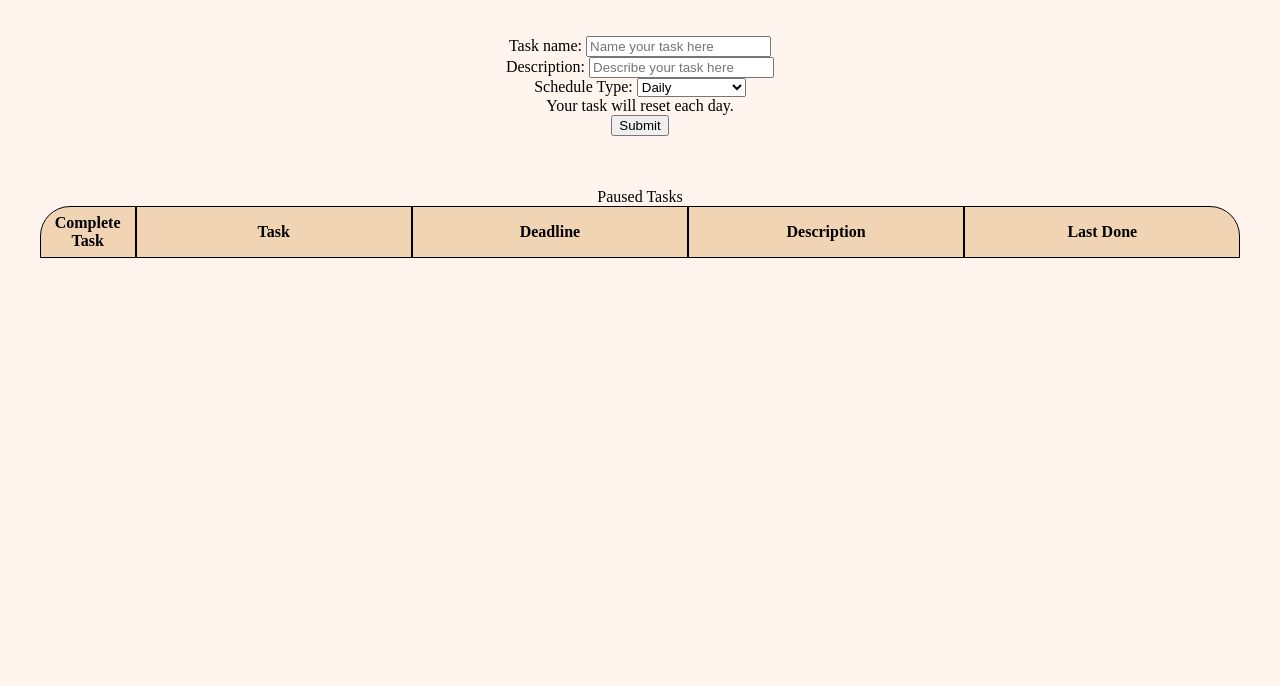
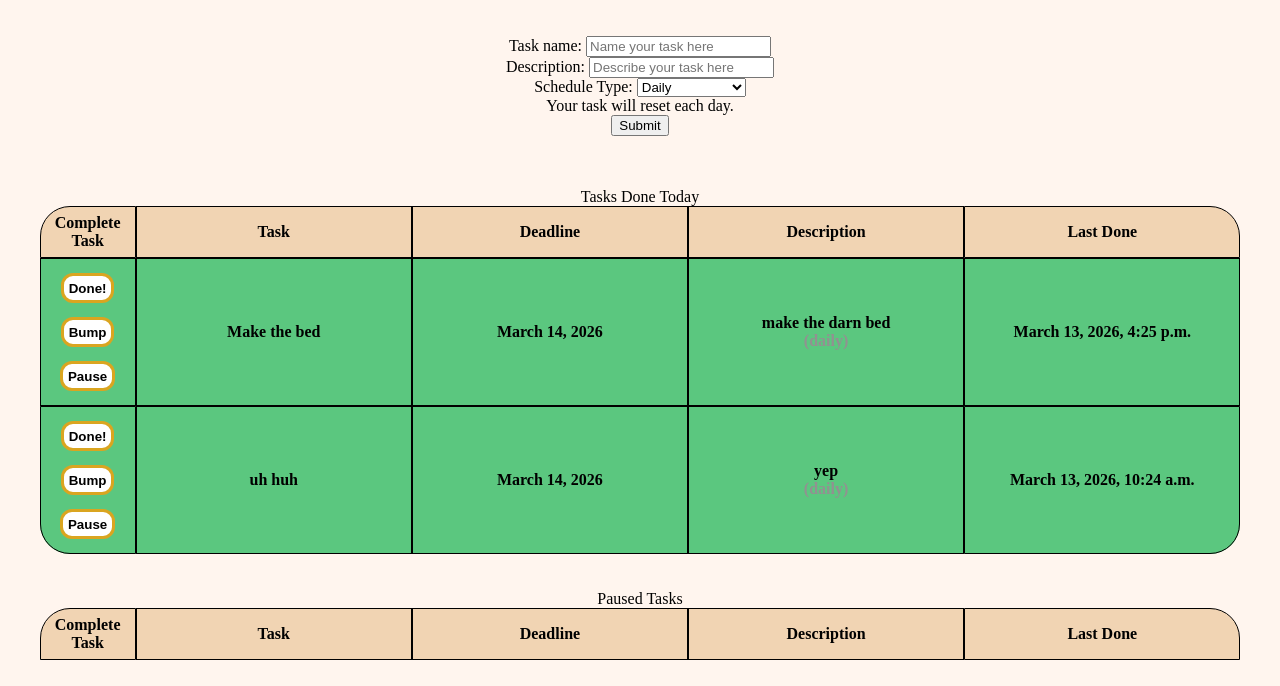
Before and after one commit to Summussum/Facility, a Django app: page /log_task/11 in a window 1280 px wide. Shown: the part 425-1111 px from the top of the page. Before the commit the page ends 683 px from the top, so only its background shows below. Run offline with Django 5.2, Linux system fonts and the light colour scheme; data comes from the database, SQL or seed files in the repository; lists and menus that the app fills with data are empty.

Commit message:
add Tasks Done Today

```diff
--- a/todo/Templates/dashboard.html
+++ b/todo/Templates/dashboard.html
@@ -117,6 +117,33 @@
 
 
 
+<table class="center_table" id="today">
+    <caption>Tasks Done Today</caption>
+    <tr>
+        <th class="button_column">Complete Task</th>
+        <th>Task</th>
+        <th>Deadline</th>
+        <th>Description</th>
+        <th>Last Done</th>
+    </tr>
+    {% for task in task_groups.today %}
+    <tr class="{{task.schedule_type}}">
+        <td id="task_{{task.task_id}}" class="button_column">
+            <button hx-post="/log_task/{{task.task_id}}" hx-target="body">Done!</button>
+            <br><button hx-post="/bump_task/{{task.task_id}}" hx-target="body">Bump</button>
+            <br><button hx-post="/pause_task/{{task.task_id}}" hx-target="body">Pause</button>
+        </td>
+        <td>{{task.taskname}}</td>
+        <td>{{task.deadline}}</td>
+        <td>{{task.description}}<br><div class="schedule_type">({{task.schedule_type}})</div></td>
+        <td>{{task.previous}}</td>
+    </tr>
+    {% endfor %}
+</table><br>
+<br>
+
+
+
 <table class="center_table" id="paused">
     <caption>Paused Tasks</caption>
     <tr>
--- a/todo/utility.py
+++ b/todo/utility.py
@@ -10,6 +10,7 @@
     custom = task_data.filter(schedule_type="custom", deadline__isnull=False).order_by('deadline')
     overdue = task_data.filter(deadline__lt=date.today(), deadline__isnull=False).exclude(schedule_type="daily").order_by('deadline')
     upcoming = task_data.filter(deadline__gte = date.today(), deadline__isnull=False).exclude(schedule_type="daily").order_by('deadline')
+    today = task_data.filter(previous__date = date.today())
     paused = task_data.filter(deadline__isnull=True)
     task_groups = {
         "daily": daily,
@@ -20,6 +21,7 @@
         "custom": custom,
         "overdue": overdue,
         "upcoming": upcoming,
+        "today": today,
         "paused": paused
     }
     return task_groups
```
